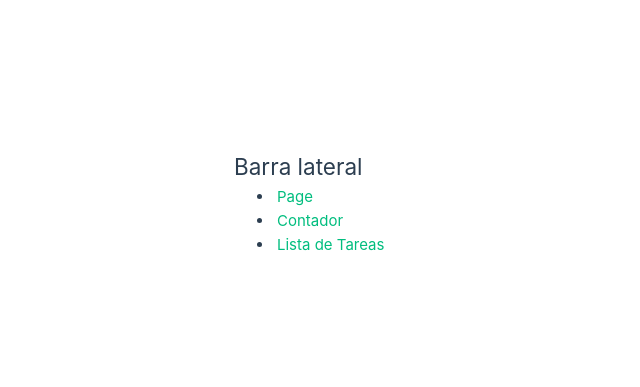
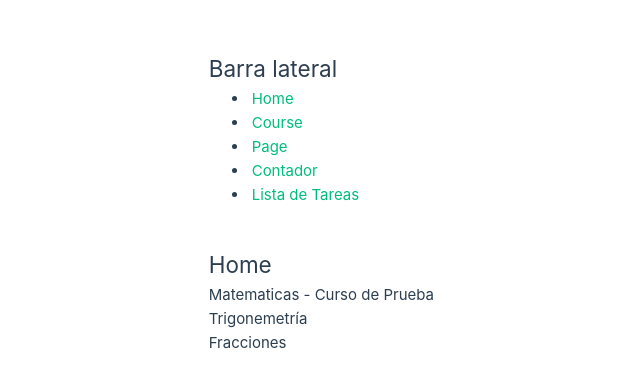
Before and after one commit to jservingo/kopedia, a Vue app: page /course in a window 1280 px wide. Shown: the part 197-584 px from the top of the page, without its empty margins (186-826 px from the left). Built offline with nearby package versions, Linux system fonts and the light colour scheme.

Commit message:
Se crearon los modulos home y course con sus respectivos componentes

```diff
--- a/src/components/SideBar.vue
+++ b/src/components/SideBar.vue
@@ -2,6 +2,8 @@
     <div class="sidebar">
         <h2>Barra lateral</h2>
         <ul>
+            <li><router-link to="/home">Home</router-link></li>
+            <li><router-link to="/course">Course</router-link></li>
             <li><router-link to="/page">Page</router-link></li>
             <li><router-link to="/contador">Contador</router-link></li>
             <li><router-link to="/lista-de-tareas">Lista de Tareas</router-link></li>
--- /dev/null
+++ b/src/modules/course/componentes/Course.vue
@@ -0,0 +1,36 @@
+<template>
+    <div class ="container">
+        <h2>Home</h2>
+        <Header :title="info.title"></Header>
+        <Unit v-for="unit in info.unidades" :unit="unit"></Unit>
+    </div>
+</template>
+
+<script setup>
+import Header from './Header.vue'
+import Unit from './Unit.vue'
+import { ref } from 'vue';
+
+const info = ref({
+    id: 1,
+    title: 'Matematicas - Curso de Prueba',
+    unidades: [
+        {
+            id: 1,
+            title: 'Trigonemetría',
+            pages: []
+        },
+        {
+            id: 2,
+            title: 'Fracciones',
+            pages: []
+        },
+    ]
+})
+</script>
+
+<style>
+.container {
+    display: block;
+}
+</style>
--- /dev/null
+++ b/src/modules/course/componentes/Header.vue
@@ -0,0 +1,16 @@
+<template>
+    <div class ="container">
+        <div>{{ title }}</div>
+    </div>
+</template>
+
+<script setup>
+import { defineProps } from 'vue';
+defineProps(["title"]);
+</script>
+
+<style>
+.container {
+    display: block;
+}
+</style>
--- /dev/null
+++ b/src/modules/course/componentes/Unit.vue
@@ -0,0 +1,16 @@
+<template>
+    <div class ="container">
+        <div>{{ unit.title }}</div>
+    </div>
+</template>
+
+<script setup>
+import { defineProps } from 'vue';
+defineProps(["unit"]);
+</script>
+
+<style>
+.container {
+    display: block;
+}
+</style>
--- /dev/null
+++ b/src/modules/home/components/CourseBox.vue
@@ -0,0 +1,16 @@
+<template>
+    <div class ="container">
+        <div>{{ course.title }}</div>
+    </div>
+</template>
+
+<script setup>
+import { defineProps } from 'vue';
+defineProps(["course"]);
+</script>
+
+<style>
+.container {
+    display: block;
+}
+</style>
--- /dev/null
+++ b/src/modules/home/components/Header.vue
@@ -0,0 +1,16 @@
+<template>
+    <div class ="container">
+        <div>{{ username }}</div>
+    </div>
+</template>
+
+<script setup>
+import { defineProps } from 'vue';
+defineProps(["username"]);
+</script>
+
+<style>
+.container {
+    display: block;
+}
+</style>
--- /dev/null
+++ b/src/modules/home/components/Home.vue
@@ -0,0 +1,34 @@
+<template>
+    <div class ="container">
+        <h2>Home</h2>
+        <Header :username="info.username"></Header>
+        <CourseBox v-for="course in info.courses" :course="course"></CourseBox>
+    </div>
+</template>
+
+<script setup>
+import Header from './Header.vue'
+import CourseBox from './CourseBox.vue'
+import { ref } from 'vue';
+
+const info = ref({
+    id: 1,
+    username: 'demo',
+    courses: [
+        {
+            id: 1,
+            title: 'Matematicas - Curso de Prueba',
+        },
+        {
+            id: 2,
+            title: 'Ingles - Curso de Prueba',
+        },
+    ]
+})
+</script>
+
+<style>
+.container {
+    display: block;
+}
+</style>
--- a/src/router/index.js
+++ b/src/router/index.js
@@ -11,6 +11,16 @@ const router = createRouter({
       component: HomeView
     },
     */
+    {
+      path: '/home',
+      name: 'home',
+      component: () => import('../modules/home/components/Home.vue')
+    },
+    {
+      path: '/course',
+      name: 'course',
+      component: () => import('../modules/course/componentes/Course.vue')
+    },
     {
       path: '/page',
       name: 'page',
```
Also changed, not shown: src/components/Header.vue (added), src/modules/course/componentes/Page.vue (added).
